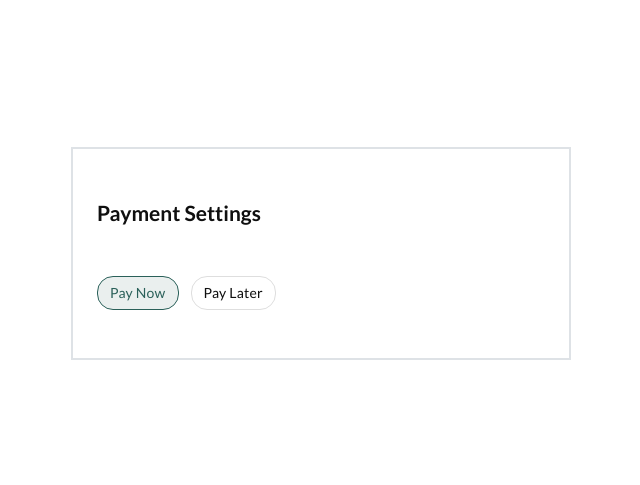
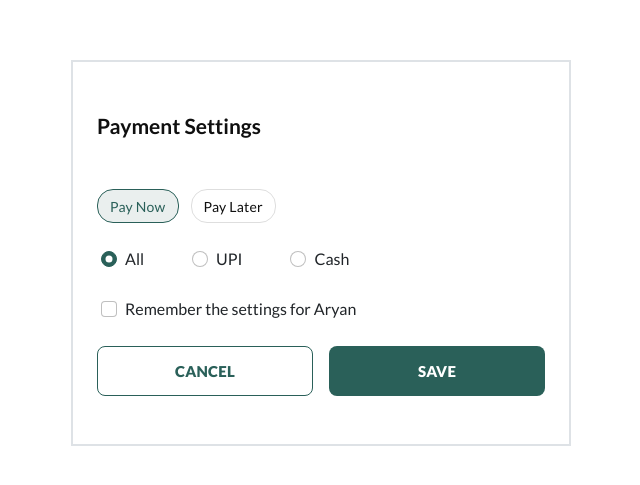
Before and after one commit to Aryan-ki-codepanti/silkroute-client-OnCloud, a React (Create React App) app: page /orderlisting in a window 1280 px wide. Shown: the part 147-632 px from the top of the page, without its empty margins (319-959 px from the left). Built offline with nearby package versions, Linux system fonts and the light colour scheme.

Commit message:
Added two subcomponents Paylater and Paynow and made two buttons on payment settings working and toggle between paylater paynow

```diff
--- /dev/null
+++ b/src/components/PayLater.js
@@ -0,0 +1,23 @@
+import React from 'react'
+import styled from 'styled-components';
+
+// styled components
+const Wrapper = styled.div`
+
+    `;
+
+
+const PayLater = (props) => {
+    const {name} = props;
+    return (
+        <Wrapper className="ms-1 mt-4">
+            <span>Note: the amount will be added to {name}'s account</span>
+        </Wrapper>
+    )
+}
+
+export default PayLater;
+
+PayLater.defaultProps = {
+    name: "Aryan"
+}
--- /dev/null
+++ b/src/components/PayNow.js
@@ -0,0 +1,77 @@
+import React , {useEffect} from "react";
+import styled from "styled-components";
+
+const Wrapper = styled.div`
+
+    .form-check-input:checked {
+        background-color: #2A6059;
+        border-color: #2A6059;
+        accent-color: #2A6059 !important;
+    }
+`;
+
+const PayNow = (props) => {
+    const {name} = props;
+
+    useEffect( () => {
+        document.getElementById("paymentAll").checked = true;
+    } , []);
+
+    return (
+        <Wrapper className="ms-1 mt-4">
+            <div className="d-flex mb-4 gap-3 gap-md-4 gap-lg-5 mb-3">
+
+                <div className="form-check">
+                    <input
+                        className="form-check-input"
+                        type="radio"
+                        name="paymentMode"
+                        id="paymentAll"
+                    />
+                    <label className="form-check-label" for="paymentAll">
+                        All
+                    </label>
+                </div>
+                <div className="form-check">
+                    <input
+                        className="form-check-input"
+                        type="radio"
+                        name="paymentMode"
+                        id="paymentUPI"
+
+                    />
+                    <label className="form-check-label" for="paymentUPI">
+                        UPI
+                    </label>
+                </div>
+                <div className="form-check">
+                    <input
+                        className="form-check-input"
+                        type="radio"
+                        name="paymentMode"
+                        id="paymentCash"
+
+                    />
+                    <label className="form-check-label" for="paymentCash">
+                        Cash
+                    </label>
+                </div>
+
+            </div>
+
+            <div class="form-check">
+                <input class="form-check-input" type="checkbox" value="" id="flexCheckDefault"/>
+                <label class="form-check-label" for="flexCheckDefault">
+                    Remember the settings for {name}
+                </label>
+            </div>
+        </Wrapper>
+
+    );
+};
+
+export default PayNow;
+
+PayNow.defaultProps = {
+    name: "Aryan"
+}
--- a/src/components/PaymentSettingsCollapse.js
+++ b/src/components/PaymentSettingsCollapse.js
@@ -1,6 +1,7 @@
 import React , {useState} from 'react'
 import styled from 'styled-components';
-
+import PayNow from './PayNow';
+import PayLater from './PayLater';
 // styled components
 
 const Wrapper = styled.div`
@@ -37,16 +38,60 @@ const PillBox = styled.div`
 
 `;
 
+const ContentBox = styled.div`
+    min-height: 75px;
+`;
+
+const ButtonBox = styled.div`
+
+    button{
+        text-transform: uppercase;
+        font-weight: 900;
+        font-size: 15px;
+        line-height: 18px;
+        letter-spacing: 0.25px;
+        border-radius: 8px;
+        padding: 15px 0;
+    }
+
+    .cancelBtn {
+        background: #FFFFFF;
+        border: 1.5px solid #2A6059;
+        color: #2A6059;
+    }
+
+    .saveBtn{
+        color: #FFFFFF;
+        background: #2A6059;
+    }
+
+`;
+
+
 const PaymentSettingsCollapse = () => {
+
+    const [payTime , setPayTime] = useState("now");
+
     return (
         <div style={{borderRadius: "16px 16px 0 0"}}>
             <Wrapper>
                 <h3>Payment Settings</h3>
 
                 <PillBox className="d-flex mt-5">
-                    <button className="btn-active"> Pay Now </button>
-                    <button> Pay Later </button>
+                    <button onClick={() => setPayTime("now")} className={ payTime === "now" && "btn-active"}> Pay Now </button>
+                    <button onClick={() => setPayTime("later")} className={ payTime === "later" && "btn-active"} > Pay Later </button>
                 </PillBox>
+
+                <ContentBox >
+
+                    { payTime === "now" ? (<PayNow />) : (<PayLater />)}
+
+                </ContentBox>
+
+                <ButtonBox className="d-flex gap-3 mt-4">
+                    <button className="btn cancelBtn w-100 ">Cancel</button>
+                    <button className="btn saveBtn w-100 ">Save</button>
+                </ButtonBox>
 
             </Wrapper>
         </div>
```
